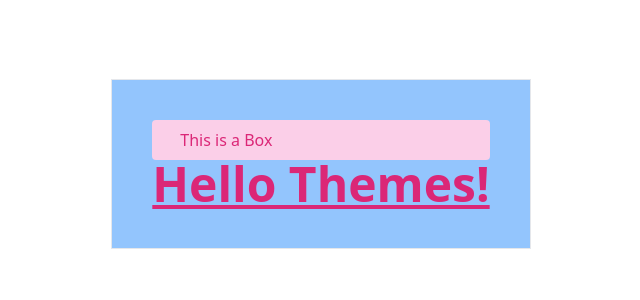
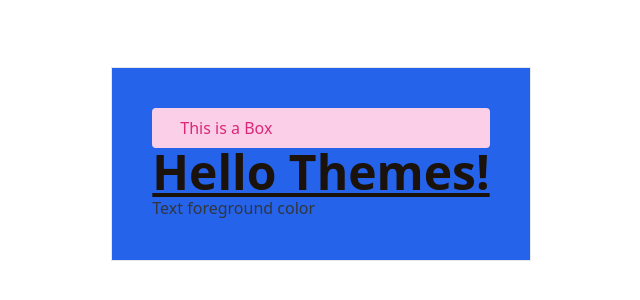
Before and after one commit to WinWinMaw4/ReactThemes, a React app: page / in a window 1280 px wide. Shown: the part 236-536 px from the top of the page, without its empty margins (319-959 px from the left). Built offline with nearby package versions, Linux system fonts and the light colour scheme; the HTML template or start-up script is replaced by a standard one.

Commit message:
theme changing with center css (bg foreground border ...)

```diff
--- a/src/App.css
+++ b/src/App.css
@@ -4,8 +4,13 @@
 
 @layer base {
   :root {
-/* For hsl(198deg 93% 60% / <alpha-value>) */
---color-primary: 14 70 163;
---color-secondary: 198deg 93% 60%;
+    --color-foreground: 26 18 11;
+    --color-foreground-secondary: 49 54 63;
+
+  }
+  :root.dark {
+    --color-foreground: 229 229 203;
+    --color-foreground-secondary: 180 180 184;
+
   }
 }
--- a/src/App.jsx
+++ b/src/App.jsx
@@ -30,16 +30,17 @@ function App() {
     <>
 
    <div  className=" min-h-screen flex flex-col justify-center items-center bg-white dark:bg-slate-800 ">
-  <div className=" p-10 bg-blue-300 dark:bg-black border">
+  <div className=" p-10 bg-blue-600 dark:bg-black border">
   <div className="px-7 py-2 rounded text-pink-600 dark:text-yellow-400 bg-pink-200 dark:bg-yellow-200 cursor-pointer" onClick={handleThemeSwitcher}>
      This is a Box
     </div>
 
     {/* <ThemeSwitcher /> */}
 
-   <h1 className="text-5xl  font-bold underline text-pink-600 dark:text-yellow-200">
+   <h1 className="text-5xl  font-bold underline text-foreground">
       Hello Themes!
     </h1>
+    <p className="text-foreground-secondary">Text foreground color</p>
   </div>
 
 
--- a/tailwind.config.js
+++ b/tailwind.config.js
@@ -8,7 +8,14 @@ export default {
   theme: {
     extend: {
       colors: {
-        extraColor: {
+        foreground: {
+					DEFAULT: "rgb(var(--color-foreground) / <alpha-value>)",
+					secondary:
+						"rgb(var(--color-foreground-secondary) / <alpha-value>)",
+				},
+
+
+        redColor: {
           0:"#fff",
           50: "#FA8484",
           100: "#FA7878",
```
